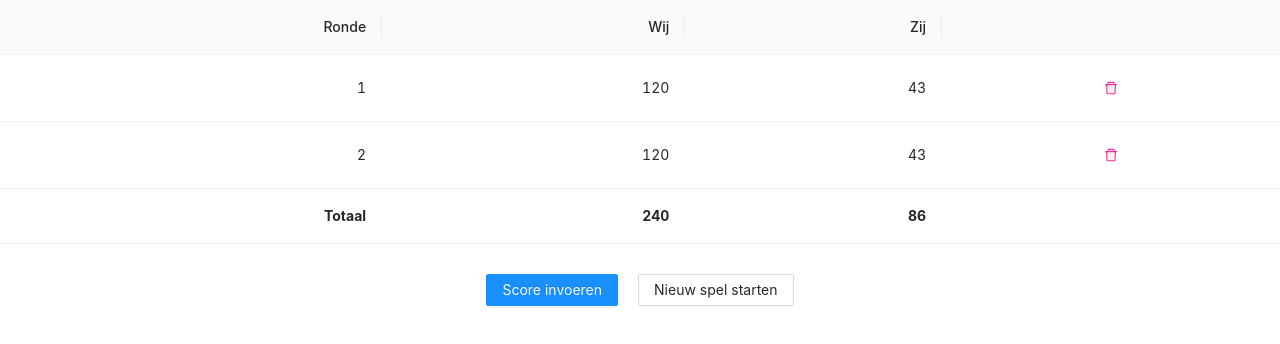
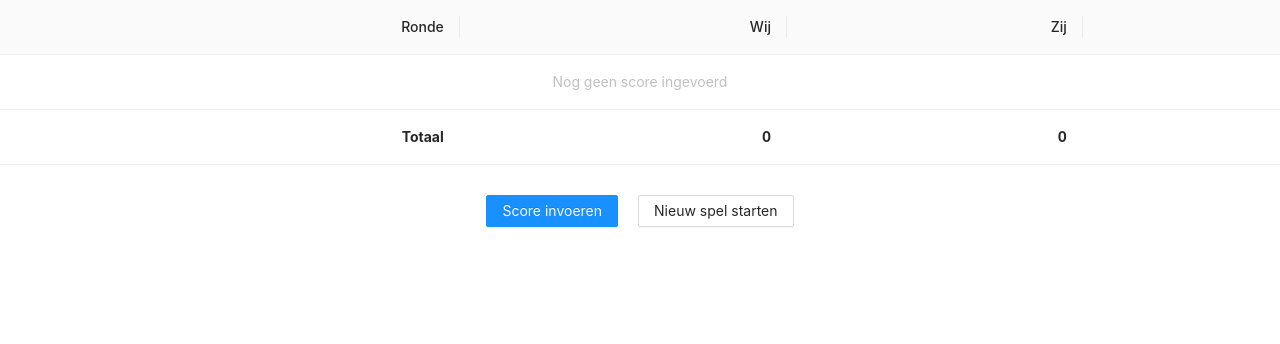
Before and after one commit to MrBemd/clovercoats, a React (Create React App) app: page / in a window 1280 px wide. Shown: the top 344 px of the page. Built offline with nearby package versions, Linux system fonts and the light colour scheme.

Commit message:
Start with an empty scorelist

```diff
--- a/src/features/scoreList/scoreListSlice.js
+++ b/src/features/scoreList/scoreListSlice.js
@@ -3,21 +3,8 @@ import {createSlice} from '@reduxjs/toolkit';
 export const slice = createSlice({
   name: 'score',
   initialState: {
-    lastRound: 2,
-    score: [
-      {
-        key: 0,
-        round: 1,
-        wij: 120,
-        zij: 43
-      },
-      {
-        key: 1,
-        round: 2,
-        wij: 120,
-        zij: 43
-      }
-    ]
+    lastRound: 0,
+    score: []
   },
   reducers: {
     addScore: (state, action) => {
```
